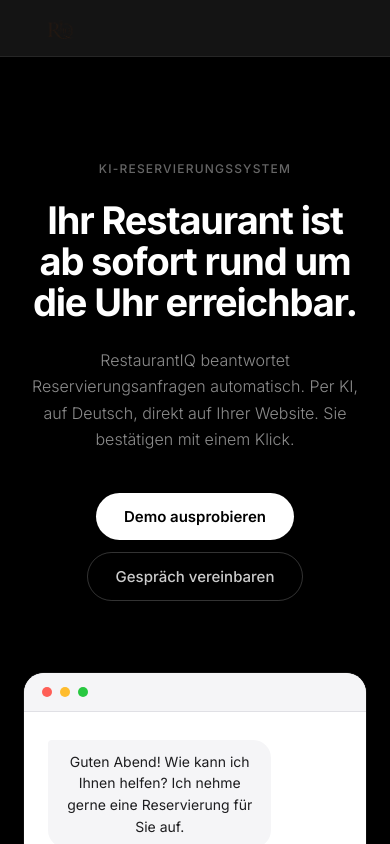
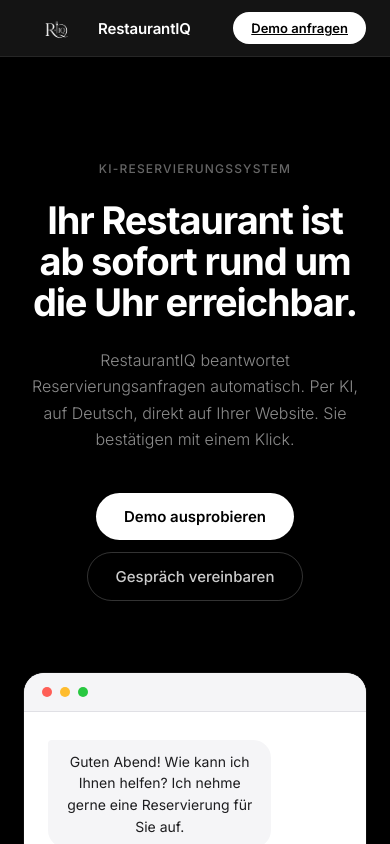
Before and after one commit to RestaurantIQ/website, a Next.js app: page / in a window 390 px wide. Shown: the top 844 px of the page. Built offline with nearby package versions, Linux system fonts and the light colour scheme.

Commit message:
design: white logo filter, wordmark in nav, mobile fix

```diff
--- a/pages/index.js
+++ b/pages/index.js
@@ -74,10 +74,17 @@
         }
 
         .nav-logo {
-          height: 36px;
+          height: 32px;
           width: auto;
           object-fit: contain;
-          object-position: center center;
+          filter: brightness(0) invert(1);
+        }
+
+        .nav-wordmark {
+          font-size: 15px;
+          font-weight: 600;
+          color: #fff;
+          letter-spacing: -0.01em;
         }
 
         .nav-links {
@@ -763,13 +770,16 @@
       {/* ── NAV ── */}
       <nav>
         <div className="nav-inner">
-          <img src="/logo.png" alt="RestaurantIQ" className="nav-logo" />
+          <a href="/" style={{display:'flex',alignItems:'center',gap:'10px',textDecoration:'none'}}>
+            <img src="/logo.png" alt="RestaurantIQ" className="nav-logo" />
+            <span className="nav-wordmark">RestaurantIQ</span>
+          </a>
           <ul className="nav-links">
             <li><a href="#wie-es-funktioniert">Wie es funktioniert</a></li>
             <li><a href="#preise">Preise</a></li>
             <li><a href="#kontakt">Kontakt</a></li>
-            <li><a href="#kontakt" className="nav-cta">Demo anfragen</a></li>
           </ul>
+          <a href="#kontakt" className="nav-cta">Demo anfragen</a>
         </div>
       </nav>
 
```
